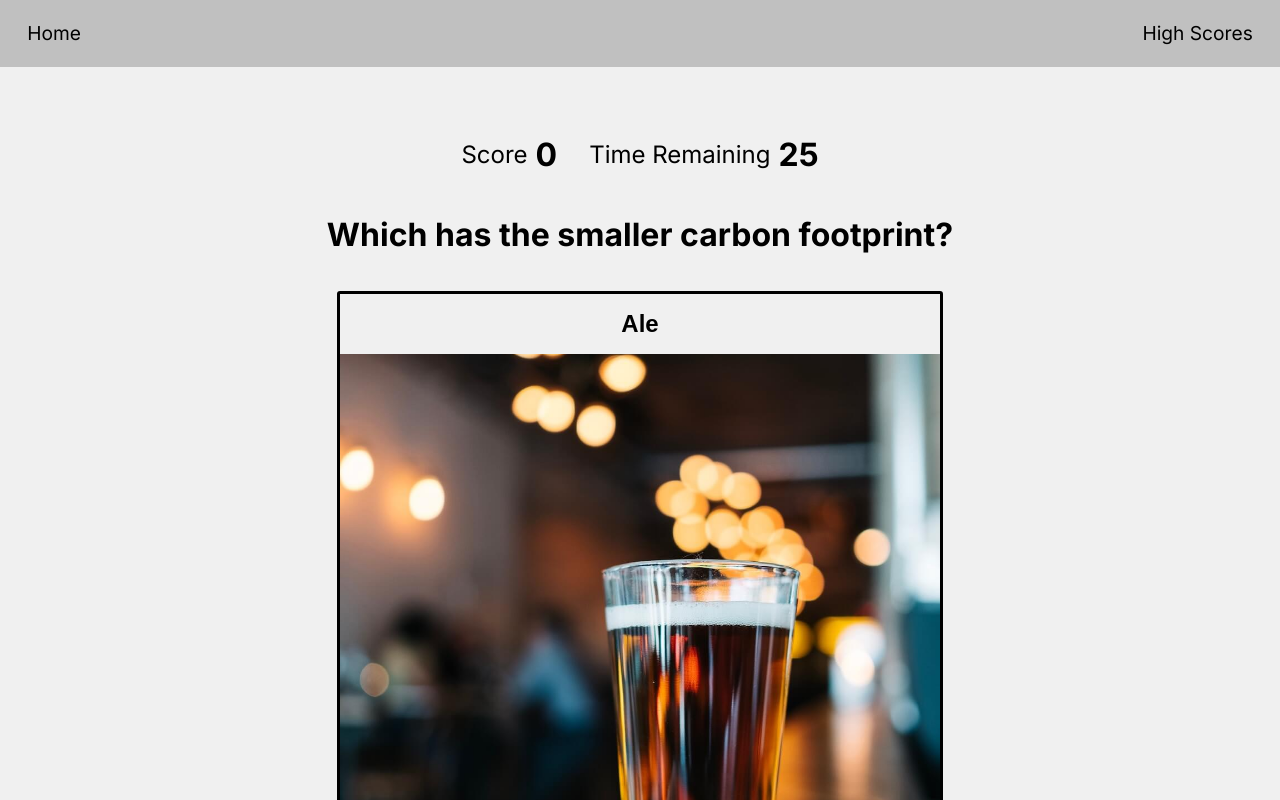
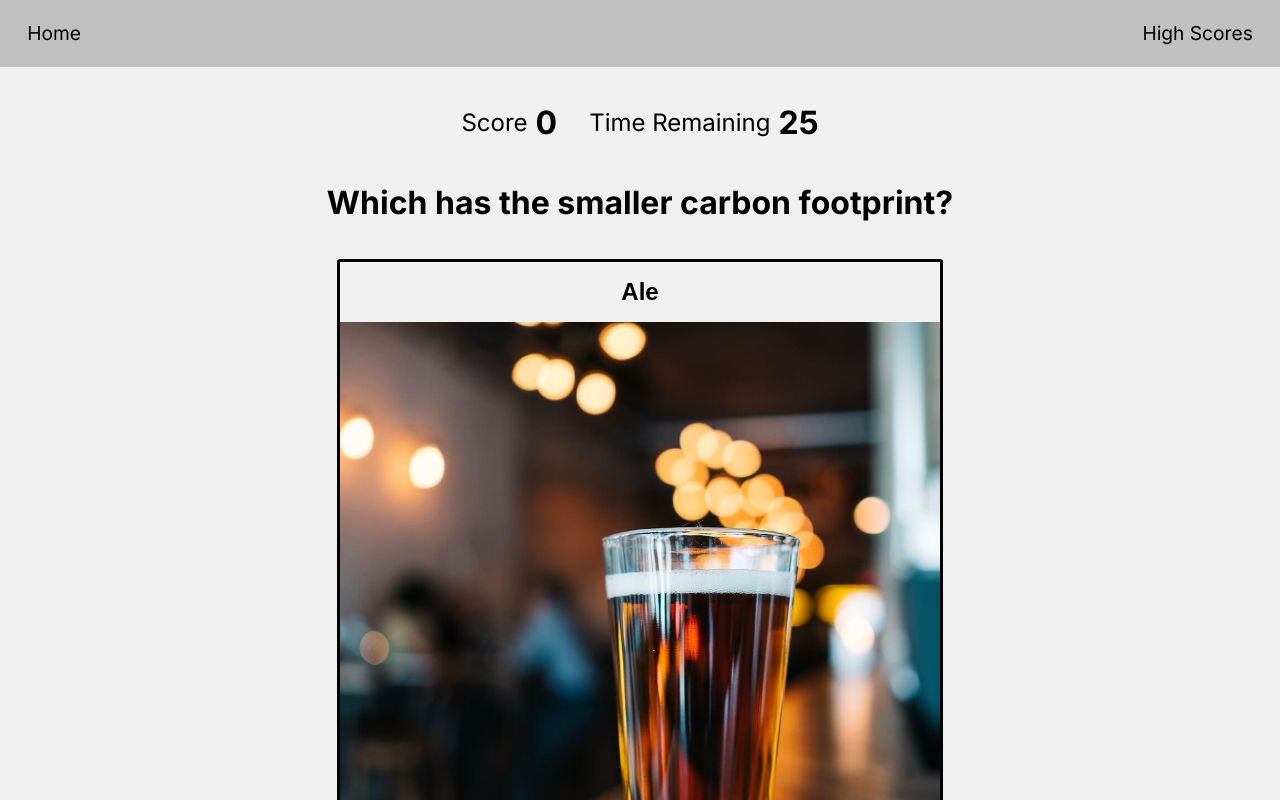
Before and after one commit to squashfold/spoopy-pumpkins, a Next.js app: page /game in a window 1280 px wide. Shown: the top 800 px of the page. Built offline with nearby package versions, Linux system fonts and the light colour scheme.

Commit message:
minor style changes

```diff
--- a/styles/Card.module.css
+++ b/styles/Card.module.css
@@ -41,6 +41,7 @@
 
 .image {
   object-fit: cover;
+  object-position: center;
 }
 
 .title {
--- a/styles/Game.module.css
+++ b/styles/Game.module.css
@@ -3,7 +3,7 @@
   flex-direction: column;
   justify-content: space-between;
   align-items: center;
-  padding: 4rem;
+  padding: 2rem;
 }
 
 .status {
```
